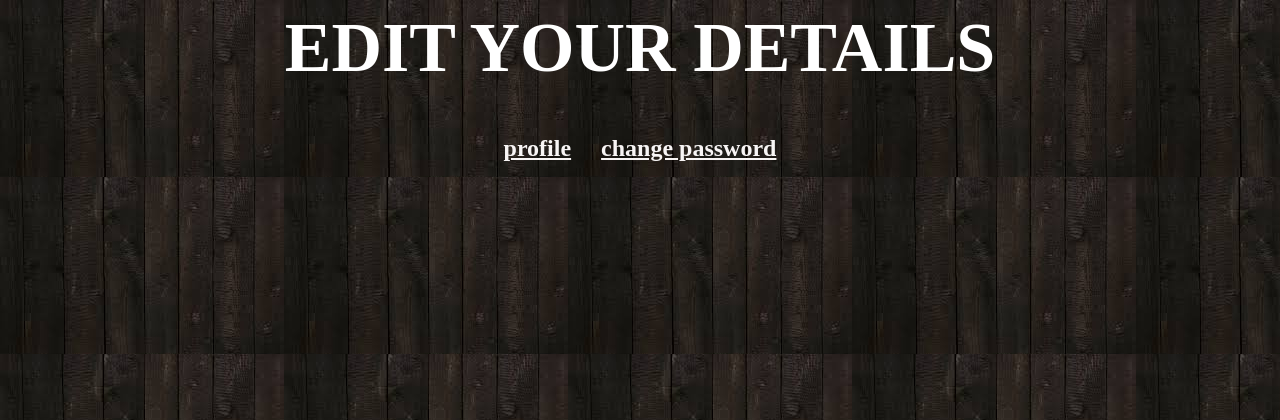
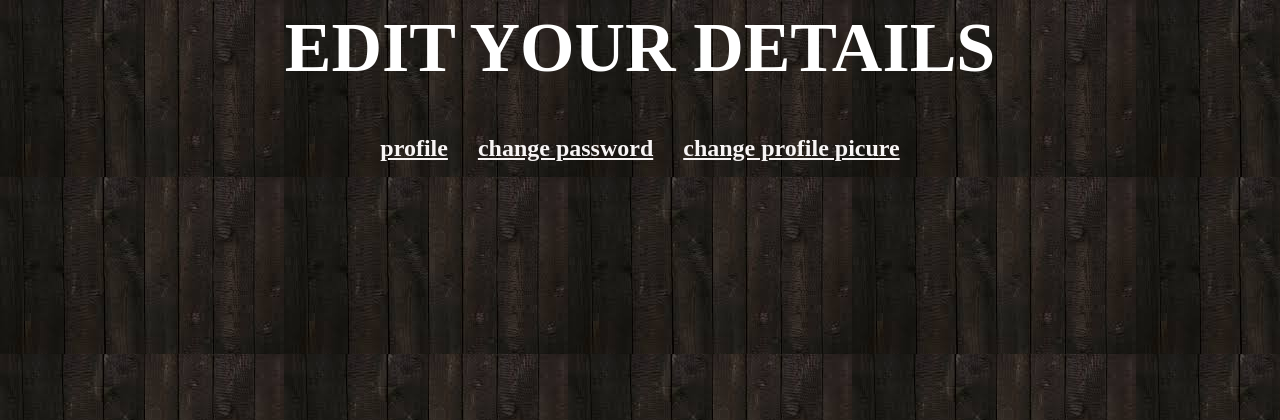
Before and after one commit to AnandhuNarayanan/myproject, a PHP site: page /editprofile.php in a window 1280 px wide. Shown: the top 420 px of the page. Run offline with PHP 8.4, Linux system fonts and the light colour scheme.

Commit message:
minute changes

```diff
--- a/editprofile.php
+++ b/editprofile.php
@@ -36,7 +36,8 @@
         </head>
         <h1>EDIT YOUR DETAILS</h1>
 <h2><a href="profile.php">profile</a>&nbsp;&nbsp;&nbsp;&nbsp;
-<a href="change.php">change password</a></h2>
+<a href="change.php">change password</a>&nbsp;&nbsp;&nbsp;&nbsp;
+<a href="propic.php">change profile picure</a></h2>
 
     <body>
         <?php
```
